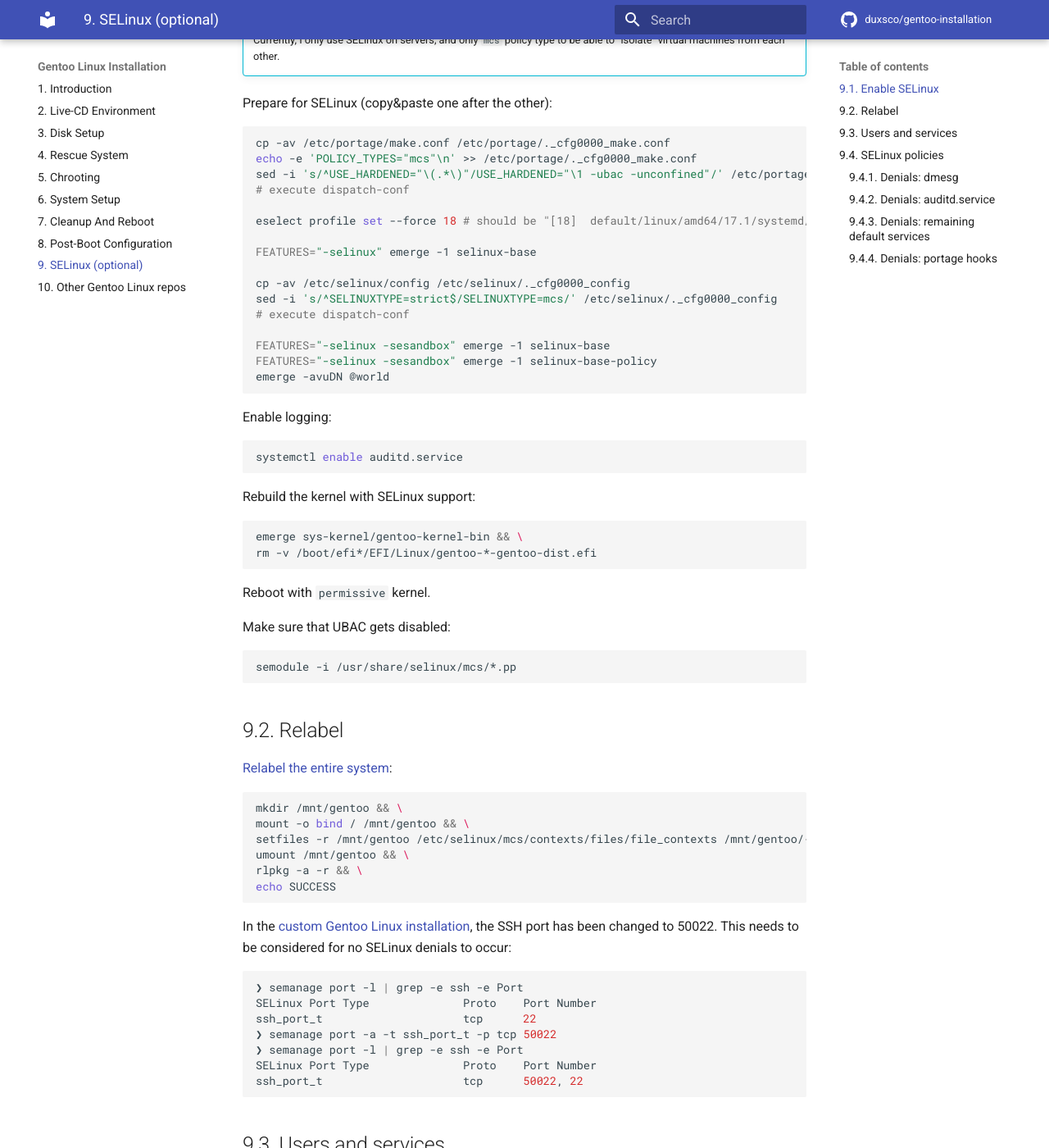
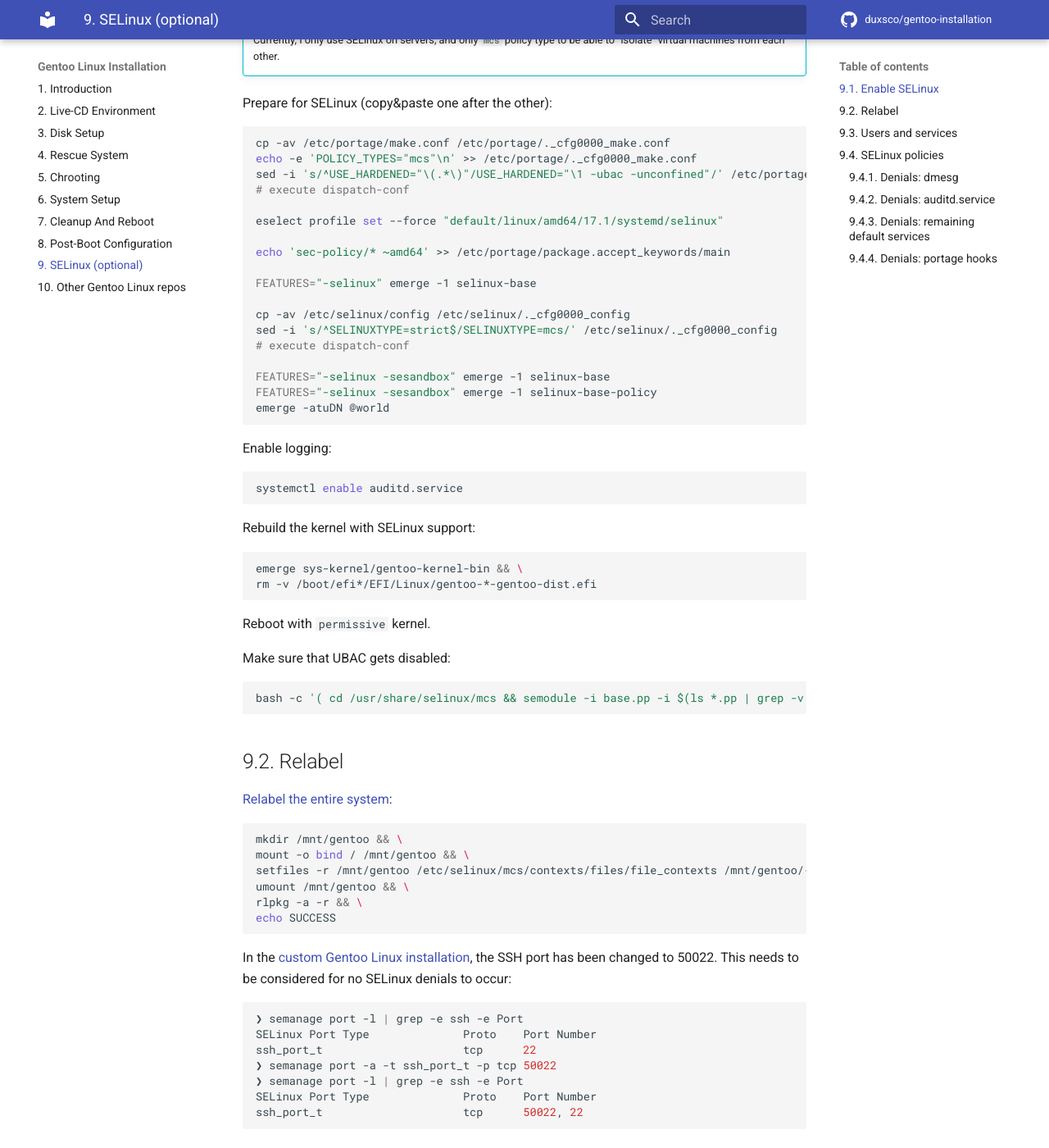
Before and after one commit to duxsco/gentoo-installation, an MkDocs documentation site: the page built from docs/selinux.md, in a window 1280 px wide and 1400 px high, scrolled down 535 px. Shown: the whole window at 82% size. Built offline with MkDocs 1.6.1 and Material for MkDocs 9.7.7, drawn with Linux system fonts in a browser that asks for light colours; comment, search, counter and statistics services are not loaded.

Commit message:
Update "9.1. Enable SELinux"

````diff
--- a/docs/selinux.md
+++ b/docs/selinux.md
@@ -17,7 +17,9 @@ echo -e 'POLICY_TYPES="mcs"\n' >> /etc/portage/._cfg0000_make.conf
 sed -i 's/^USE_HARDENED="\(.*\)"/USE_HARDENED="\1 -ubac -unconfined"/' /etc/portage/._cfg0000_make.conf
 # execute dispatch-conf
 
-eselect profile set --force 18 # should be "[18]  default/linux/amd64/17.1/systemd/selinux (exp)"
+eselect profile set --force "default/linux/amd64/17.1/systemd/selinux"
+
+echo 'sec-policy/* ~amd64' >> /etc/portage/package.accept_keywords/main
 
 FEATURES="-selinux" emerge -1 selinux-base
 
@@ -27,7 +29,7 @@ sed -i 's/^SELINUXTYPE=strict$/SELINUXTYPE=mcs/' /etc/selinux/._cfg0000_config
 
 FEATURES="-selinux -sesandbox" emerge -1 selinux-base
 FEATURES="-selinux -sesandbox" emerge -1 selinux-base-policy
-emerge -avuDN @world
+emerge -atuDN @world
 ```
 
 Enable logging:
@@ -48,7 +50,7 @@ Reboot with `permissive` kernel.
 Make sure that UBAC gets disabled:
 
 ```bash
-semodule -i /usr/share/selinux/mcs/*.pp
+bash -c '( cd /usr/share/selinux/mcs && semodule -i base.pp -i $(ls *.pp | grep -v base.pp) )'
 ```
 
 ## 9.2. Relabel
````
